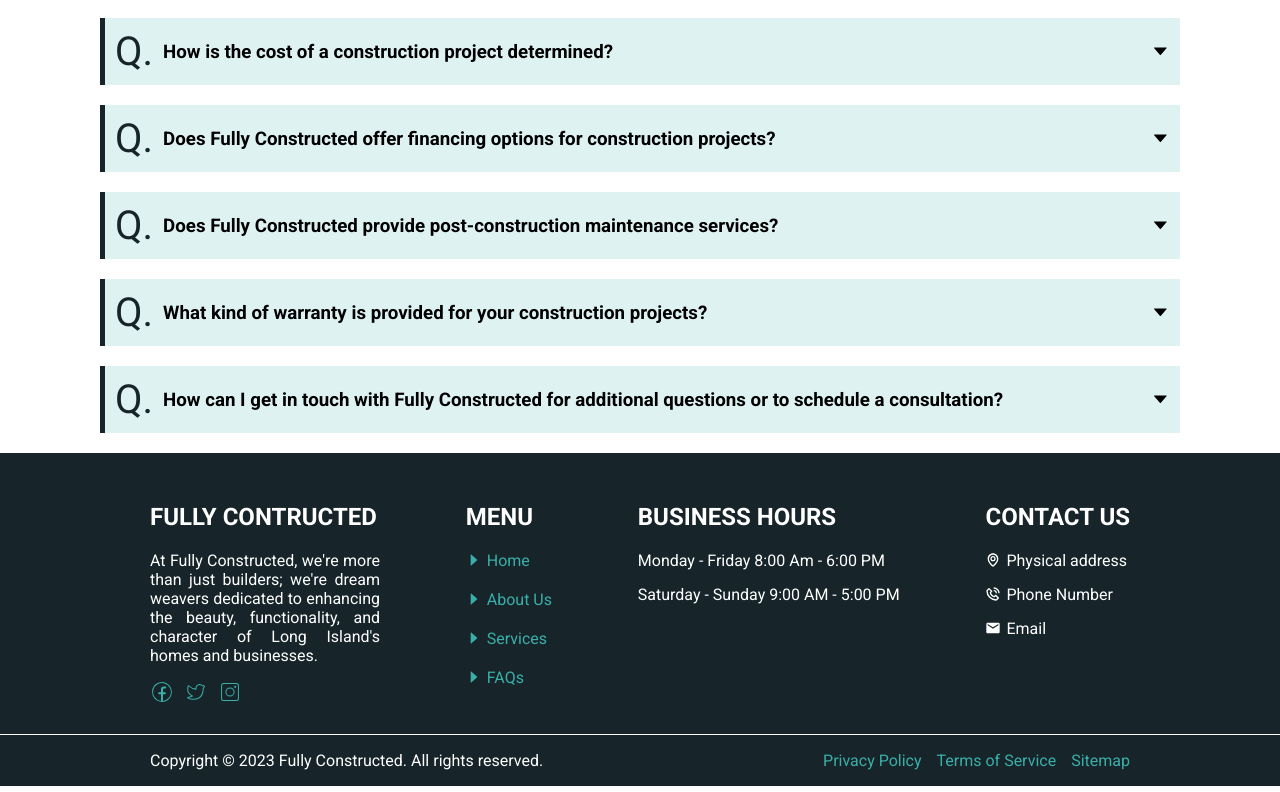
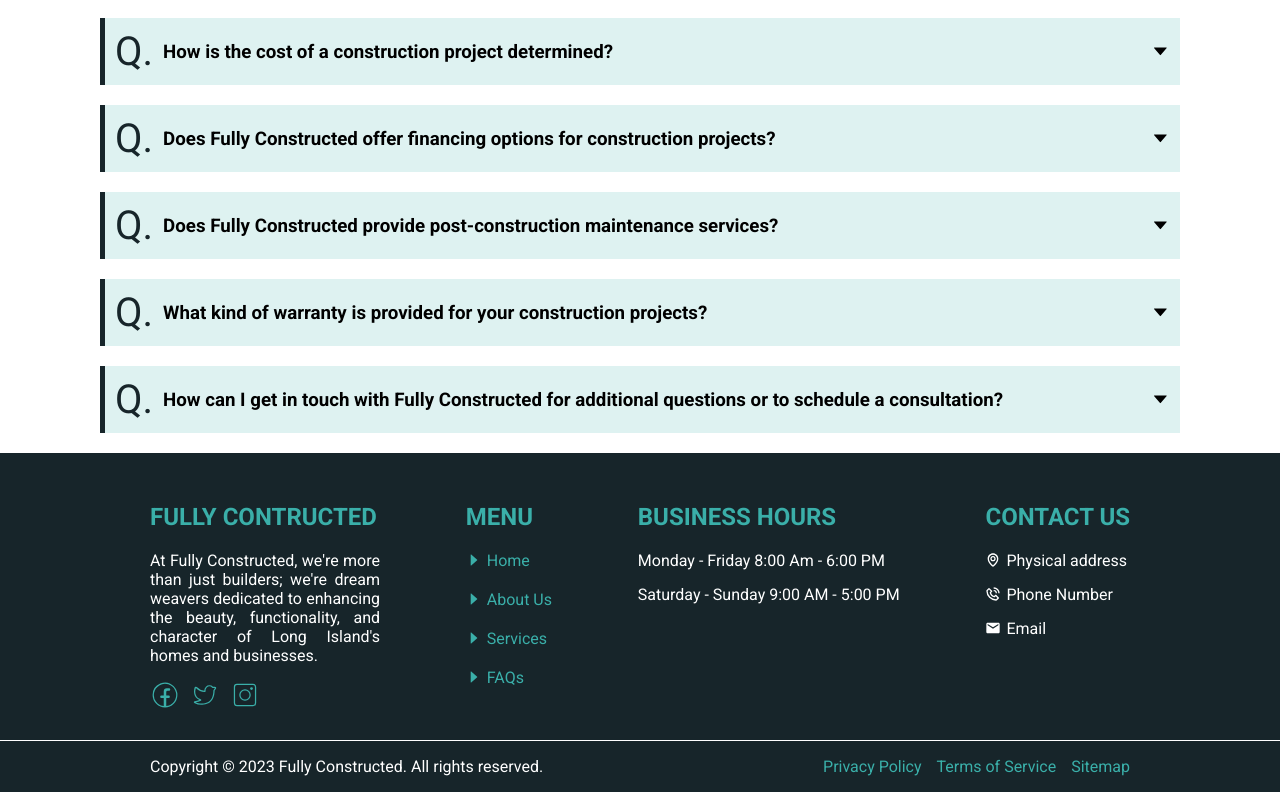
Before and after one commit to Wahaj-Ali/construction-web, a React (Create React App) app: page /FAQs in a window 1280 px wide. Shown: the part 820-1612 px from the top of the page. Built offline with nearby package versions, Linux system fonts and the light colour scheme.

Commit message:
Update Footer.css

```diff
--- a/src/Components/Footer/Footer.css
+++ b/src/Components/Footer/Footer.css
@@ -22,6 +22,7 @@
 
 .socialMedia h2, .fMenu h2, .fContactInfo h2, .business h2 {
     text-transform: uppercase;
+    color: #3aafa9;
 }
 
 .socialMedia p {
@@ -74,7 +75,7 @@
 
 .fsLink {
     color: #3aafa9;
-    font-size: 24px;
+    font-size: 30px;
     display: flex;
 }
 
```
